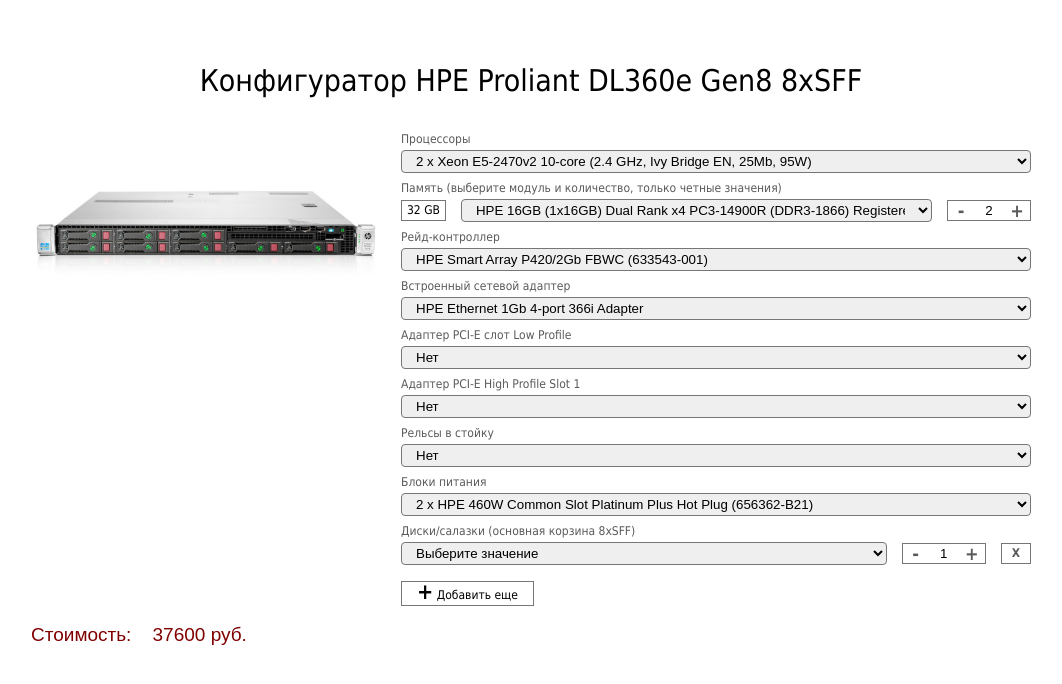
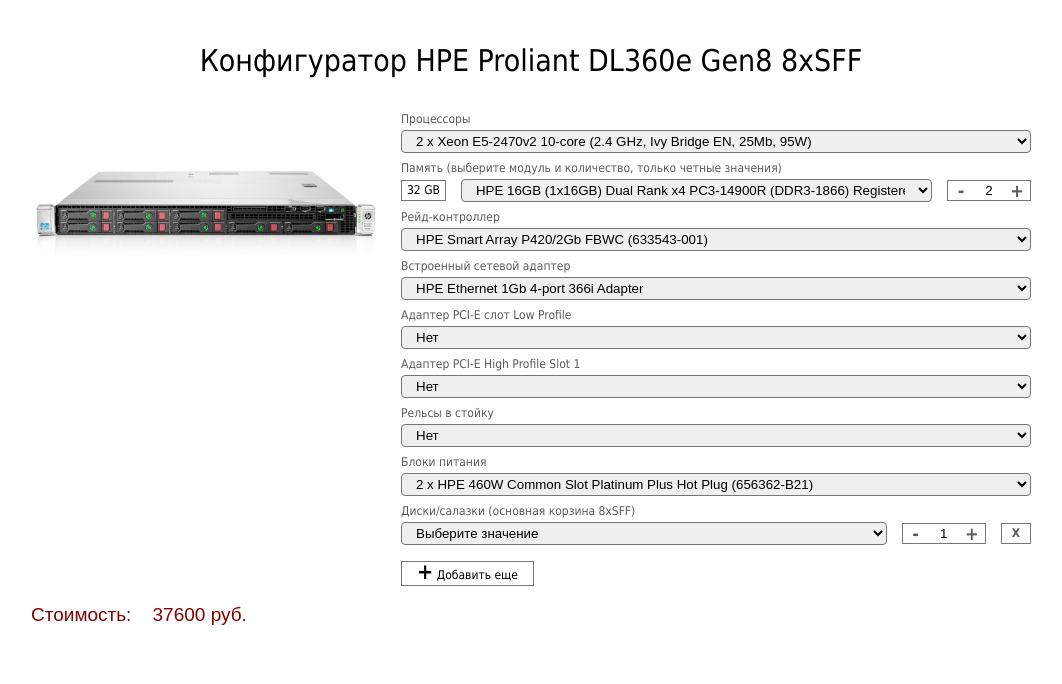
Before and after one commit to GrinCaseCode/configurator, a React (Create React App) app: page / in a window 1280 px wide. Shown: the top 684 px of the page, without its empty margins (109-1171 px from the left). Built offline with nearby package versions, Linux system fonts and the light colour scheme.

Commit message:
описание

```diff
--- a/package.json
+++ b/package.json
@@ -2,6 +2,7 @@
   "name": "configurator",
   "version": "0.1.0",
   "private": true,
+  "homepage": "https://GrinCaseCode.github.io/configurator",
   "dependencies": {
     "@testing-library/dom": "^10.4.0",
     "@testing-library/jest-dom": "^6.6.3",
@@ -16,6 +17,8 @@
     "start": "react-scripts start",
     "build": "react-scripts build",
     "test": "react-scripts test",
+    "predeploy": "npm run build",
+    "deploy": "gh-pages -d build",
     "eject": "react-scripts eject"
   },
   "eslintConfig": {
@@ -35,5 +38,8 @@
       "last 1 firefox version",
       "last 1 safari version"
     ]
+  },
+  "devDependencies": {
+    "gh-pages": "^6.3.0"
   }
 }
--- a/src/App.css
+++ b/src/App.css
@@ -9,6 +9,7 @@
   line-height: 140%;
   font-weight: 500;
   margin-bottom: 30px;
+  margin-top: 0;
   text-align: center;
 }
 .configurator__row {
```
Also changed, not shown: 1 other file (tests, documents, lock files or other folders).
